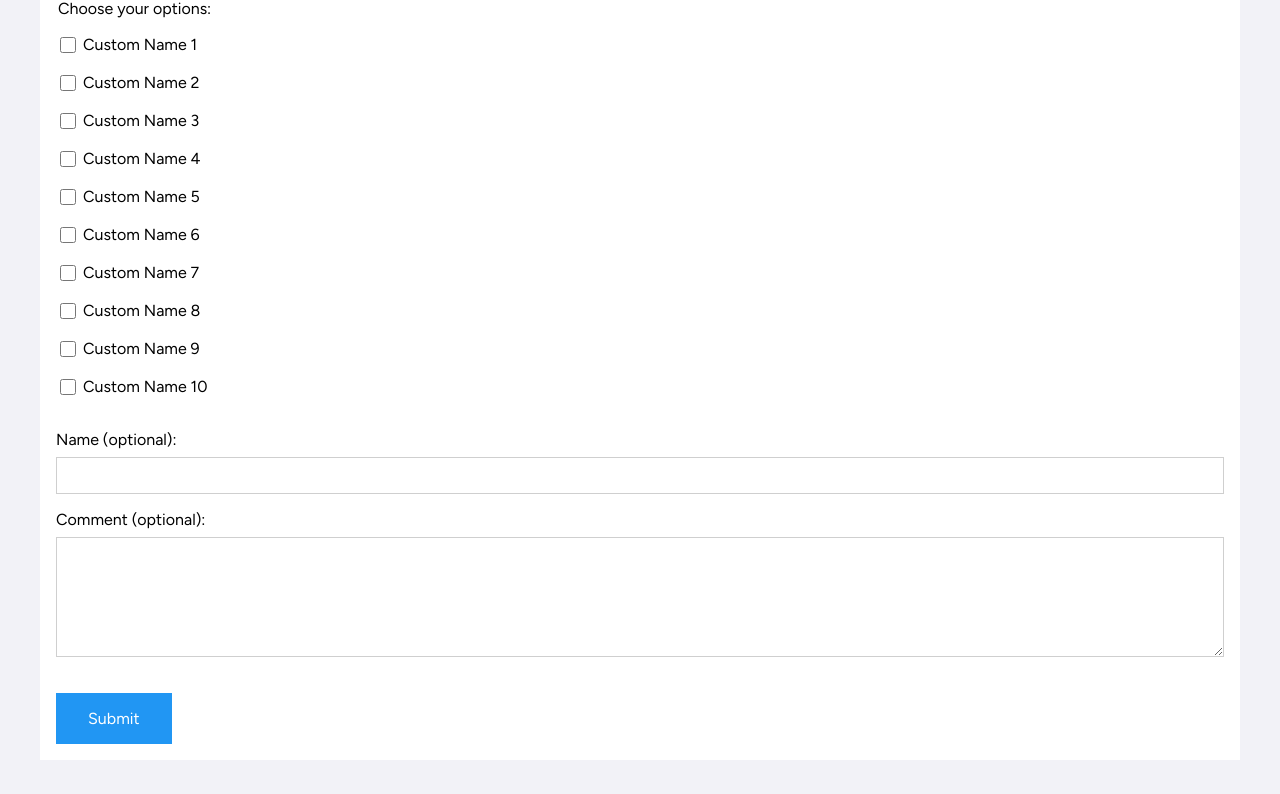
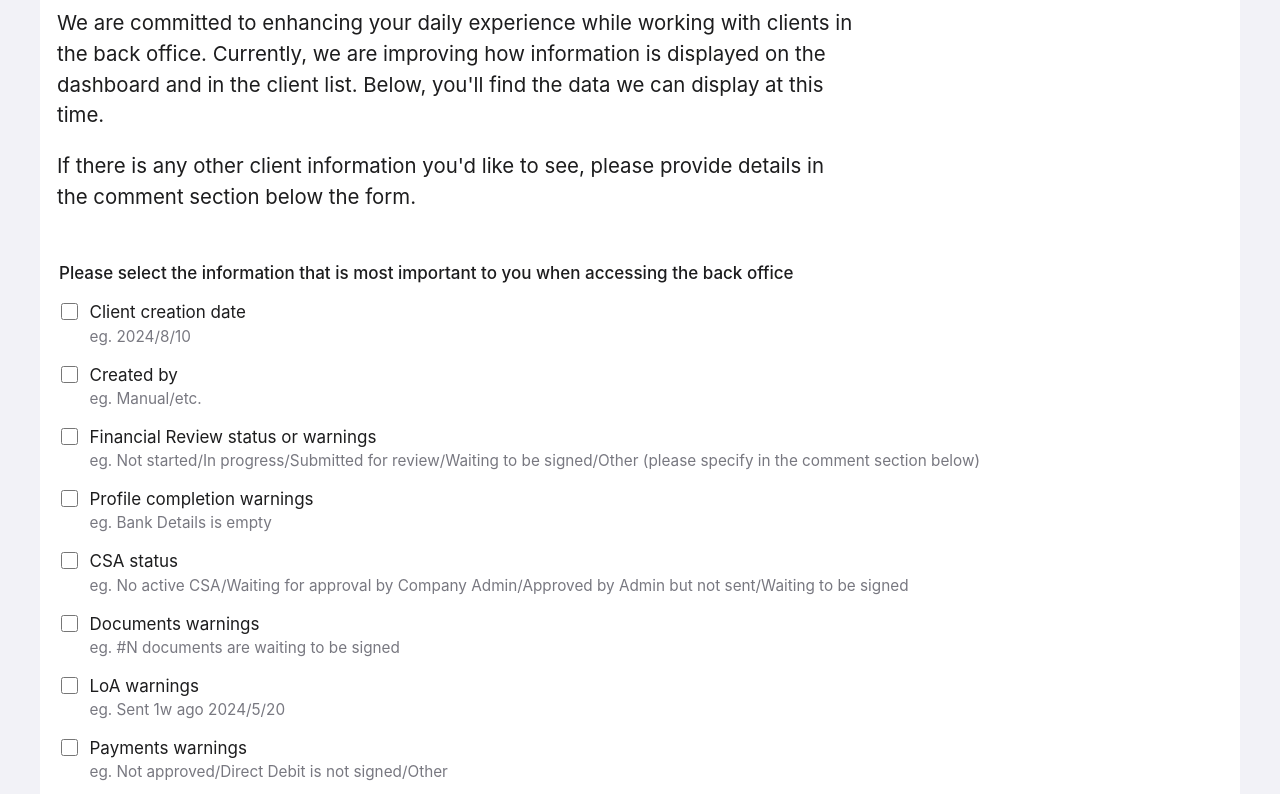
Before and after one commit to yeliseikadol/dashboard-feedback-v1, a website: page public/index.html in a window 1280 px wide. Shown: the part 125-919 px from the top of the page. Drawn offline with nearby package versions, Linux system fonts and the light colour scheme.

Commit message:
fields added

```diff
--- a/public/index.html
+++ b/public/index.html
@@ -10,21 +10,28 @@
 
 <body>
     <main class="index">
-        <h1>Feedback Form</h1>
+
         <form id="feedbackForm" class="layer-01">
+            <div class="form-header">
+
+                <h1>Back-Office Feedback</h1>
+                <p>We are committed to enhancing your daily experience while working with clients in the back office. Currently, we are improving how information is displayed on the dashboard and in the client list. Below, you'll find the data we can display at this time.</p>
+                <p>If there is any other client information you'd like to see, please provide details in the comment section below the form.</p>
+            </div>
+
             <fieldset>
-                <legend>Choose your options:</legend>
+                <legend>Please select the information that is most important to you when accessing the back office</legend>
                 <div id="checkboxes" class="checkboxes">
                     <!-- Чекбоксы -->
                 </div>
             </fieldset>
             <fieldset>
                 <div class="textfield">
-                    <label>Name (optional):</label>
+                    <label>Name <span style="color: var(--text-02); font-size: 0.75rem">Optional</span></label>
                     <input type="text" id="name" name="name">
                 </div>
                 <div class="textfield">
-                    <label>Comment (optional):</label>
+                    <label>Any comments or feedback would be helpful <span style="color: var(--text-02); font-size: 0.75rem">Optional</span></label>
                     <textarea id="comment" name="comment"></textarea>
                 </div>
             </fieldset>
--- a/public/script.js
+++ b/public/script.js
@@ -1,33 +1,54 @@
 // Генерация чекбоксов с уникальными именами
 const options = [
-    { id: "checkbox1", name: "Custom Name 1" },
-    { id: "checkbox2", name: "Custom Name 2" },
-    { id: "checkbox3", name: "Custom Name 3" },
-    { id: "checkbox4", name: "Custom Name 4" },
-    { id: "checkbox5", name: "Custom Name 5" },
-    { id: "checkbox6", name: "Custom Name 6" },
-    { id: "checkbox7", name: "Custom Name 7" },
-    { id: "checkbox8", name: "Custom Name 8" },
-    { id: "checkbox9", name: "Custom Name 9" },
-    { id: "checkbox10", name: "Custom Name 10" },
+    // { id: "checkbox2", name: "Client status", description: "eg. New/FR #N/Rejected/Archived/Other (please specify in the comment section below)" },
+    { id: "creationDate", name: "Client creation date", description: "eg. 2024/8/10"},
+    { id: "createdBy", name: "Created by", description: "eg. Manual/etc." },
+    { id: "fr", name: "Financial Review status or warnings", description: "eg. Not started/In progress/Submitted for review/Waiting to be signed/Other (please specify in the comment section below)" },
+    { id: "profile", name: "Profile completion warnings", description: "eg. Bank Details is empty" },
+    { id: "csa", name: "CSA status", description: "eg. No active CSA/Waiting for approval by Company Admin/Approved by Admin but not sent/Waiting to be signed" },
+    { id: "documents", name: "Documents warnings", description: "eg. #N documents are waiting to be signed" },
+    { id: "loa", name: "LoA warnings", description: "eg. Sent 1w ago 2024/5/20", level: 1 },
+    { id: "payments", name: "Payments warnings", description: "eg. Not approved/Direct Debit is not signed/Other" },
+    { id: "transfers", name: "Transfers warnings", description: "eg. Not approved/Waiting for transfer/Other" },
+    { id: "kyc", name: "KYC warnings", description: "eg. Not submitted/Waiting for approval/Rejected" },
+    // { id: "checkbox7", name: "Goals status", description: "eg. Risk Level not set/Active" },
+    // { id: "checkbox1", name: "Fact Finding Form status", description: "eg. Not Started/In progress/Submitted for review/Other (please specify in the comment section below)" },
+    // { id: "checkbox4", name: "LoA status", description: "eg. Sent 3d ago" },
+
 ];
 
 const checkboxesDiv = document.getElementById('checkboxes');
+
 options.forEach(option => {
     const checkbox = document.createElement('input');
-    const checkboxContainer = document.createElement('div');
+
     checkbox.type = 'checkbox';
     checkbox.id = option.id;  // Уникальный ID
     checkbox.name = option.name;  // Уникальное имя для передачи на сервер
+    checkbox.level = option.level;
+
+    const checkboxContainer = document.createElement('div');
+    const labelContainer = document.createElement('div');
+    const label = document.createElement('label');
+    const description = document.createElement('div');
+
+    labelContainer.className = 'label-container';
     checkboxContainer.className = 'checkbox-container';
+    description.className = 'checkbox-description';
 
-    const label = document.createElement('label');
+    if ( checkbox.level == 2 ) {
+        checkboxContainer.className = 'checkbox-container level-2'
+    }
+
     label.htmlFor = option.id;
-    label.textContent = option.name;  // Отображаемое имя
+    labelContainer.textContent = option.name;  // Отображаемое имя
+    description.textContent = option.description;
 
     checkboxesDiv.appendChild(checkboxContainer);
     checkboxContainer.appendChild(checkbox);
     checkboxContainer.appendChild(label);
+    label.appendChild(labelContainer);
+    label.appendChild(description);
 });
 
 document.getElementById('feedbackForm').addEventListener('submit', async function (event) {
--- a/public/styles.css
+++ b/public/styles.css
@@ -10,15 +10,16 @@
     --background: #F2F2F7;
     --layer-01: #fff;
     --layer-02: ;
-    --ui-01: #78788030;
+    --ui-01: #40406030;
     --ui-01-hover: #78788050;
-    --text-01: #161616;
-    --text-field: #00000030;
+    --text-01: #1d1d1e;
+    --text-02: #787880;
+    --text-field: #1d1d1e30;
     --interactive: #2196f3;
     --interactive-hover: #0877d3;
     --on-interactive: #fff;
     --text-field-stroke: var(--text-field);
-    --text-field-stroke-hover: #161616;
+    --text-field-stroke-hover: #1d1d1e;
 
     --icon-secondary: #3c3c43aa;
     --icon-tertiary: #3c3c4355;
@@ -28,13 +29,22 @@
     --icon-error: var(--red);
 }
 
+
+html {
+    font-size: 17px;
+    color: var(--text-01);
+}
 div, textarea, input {
     box-sizing: border-box;
+}
+p {
+    line-height: 1.5;
 }
 
 .layer-01 {
     background-color: var(--layer-01);
 }
+
 .heading {
     display: flex;
     align-items: flex-end;
@@ -45,20 +55,26 @@ div, textarea, input {
 }
 body {
     background: var(--background);
-    font-size: 16px;
-    font-family: "Figtree";
+    font-family: -apple-system, BlinkMacSystemFont, "Segoe UI", Roboto, Oxygen-Sans, Ubuntu, Cantarell, "Helvetica Neue",sans-serif;
     font-optical-sizing: auto;
     box-sizing: border-box;
 }
+
+input, textarea {
+    font-family: -apple-system, BlinkMacSystemFont, "Segoe UI", Roboto, Oxygen-Sans, Ubuntu, Cantarell, "Helvetica Neue",sans-serif;
+}
+
+h1, h2, h3, h4, h5, h6, button {
+    font-family: 'Figtree';
+    font-weight: 500;
+}
+
 main {
     margin: 3% auto;
     padding: 1rem;
     max-width: 1200px;
 }
-button, input, textarea {
-    font-family: "Figtree";
-    font-optical-sizing: auto;
-}
+
 
 h1 {
     margin: 0;
@@ -114,15 +130,32 @@ fieldset {
     }
 }
 
+.group {
+    margin-top: 1.5rem;
+    margin-bottom: 1rem;
+    font-weight: bold;
+}
+
 .checkbox-container {
     margin-bottom: 1rem;
     display: flex;
     flex-direction: row;
-    align-items: center;
+    align-items: flex-start;
+
+    &.level-2 {
+        margin-left: 2rem;
+    }
 
     label {
-        padding-left: 0.25rem;
+        margin-top: 2px;
+        padding-left: 0.5rem;
         cursor: pointer;
+
+        .checkbox-description {
+            margin-top: 0.25rem;
+            color: var(--text-02);
+            font-size: 0.9rem;
+        }
 
         &:hover {
             opacity: .7;
@@ -249,4 +282,18 @@ textarea {
 
 form {
     padding: 1rem;
+    legend {
+        font-weight: 500;
+    }
+    fieldset {
+        margin-top: 3rem;
+    }
 }
+
+.form-header {
+    margin-bottom: 3rem;
+    p {
+        max-width: 800px;
+        font-size: 1.2rem;
+    }
+}
```
Also changed, not shown: public/results.html (+20 -20 lines), 1 other file.
